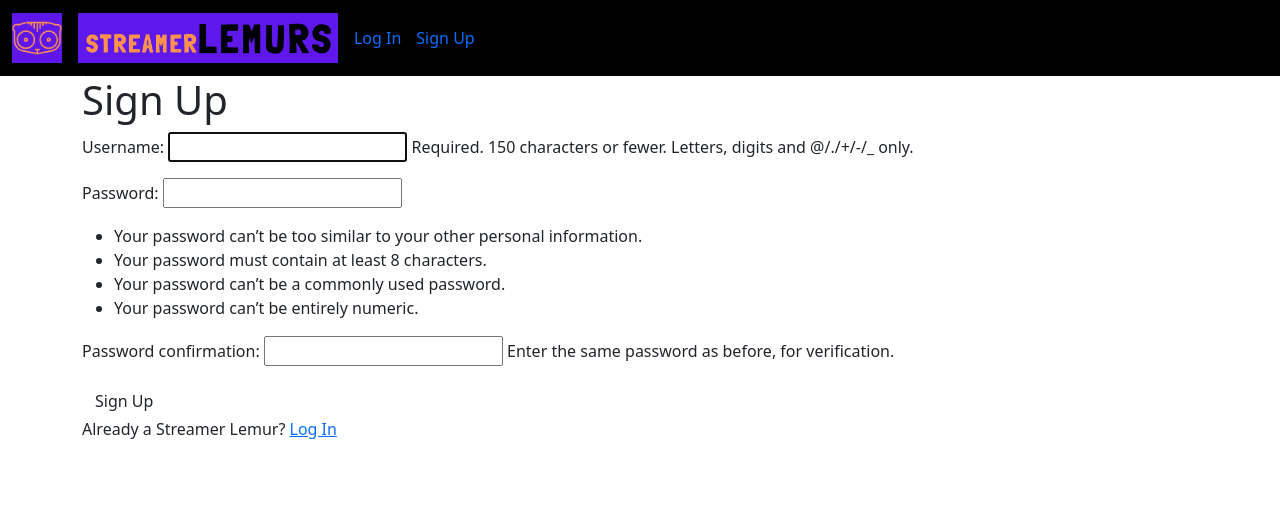
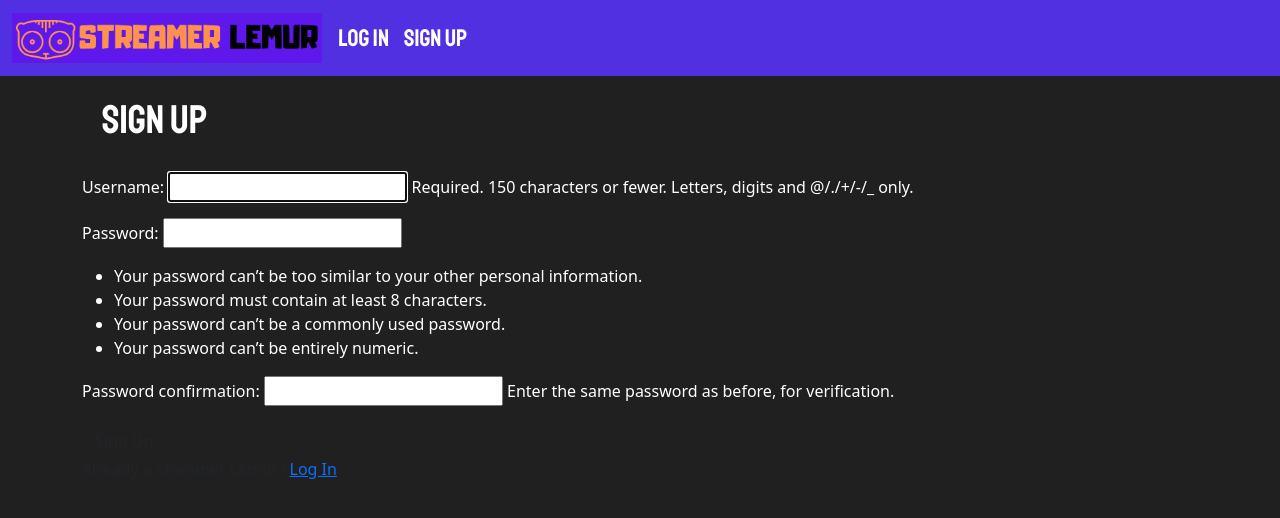
Before and after one commit to michaelfeet/streamer-lemur, a Django app: page /accounts/signup/ in a window 1280 px wide. Shown: the top 518 px of the page. Run offline with Django 4.2, Linux system fonts and the light colour scheme.

Commit message:
css update/base.html style update

```diff
--- a/main_app/static/css/style.css
+++ b/main_app/static/css/style.css
@@ -1,3 +1,15 @@
+body {
+    font-family: 'Staatliches', cursive;
+}
+
+h1 {
+    padding: 20px;
+    font-weight: 300;
+    font-family: 'Staatliches', cursive;
+    color: white;
+
+}
+
 .logo {
     padding: 100px;
 }
@@ -7,12 +19,30 @@ form {
     margin-left: auto;
     margin-right: auto;
     text-align: left;
+    color: white;
+
 }
 
 nav li {
     padding-right: 15px;
+
 }
 
 nav li a {
     text-decoration: none;
+    font-family: 'Staatliches', cursive;
+    color: white;
+    font-size: x-large;
 }
+
+nav li:hover a{
+    color: orange;
+}
+
+.btn {
+    color: white;
+}
+
+.-content, .card-content {
+    padding: 15px;
+}
--- a/main_app/templates/base.html
+++ b/main_app/templates/base.html
@@ -15,28 +15,31 @@
     <script src="https://cdn.jsdelivr.net/npm/bootstrap@5.2.0/dist/js/bootstrap.bundle.min.js"
         integrity="sha384-A3rJD856KowSb7dwlZdYEkO39Gagi7vIsF0jrRAoQmDKKtQBHUuLZ9AsSv4jD4Xa"
         crossorigin="anonymous"></script>
+    <link rel="preconnect" href="https://fonts.googleapis.com">
+    <link rel="preconnect" href="https://fonts.gstatic.com" crossorigin>
+    <link href="https://fonts.googleapis.com/css2?family=Staatliches&display=swap" rel="stylesheet">
 </head>
 
-<body style="background-color: white">
+<body style="background-color: rgb(33, 32, 32);">
     <header>
-        <nav style="background-color: black;" class="navbar navbar-expand-lg">
+        <nav style= "background-color: rgb(81, 48, 226);" class="navbar navbar-expand-lg">
             <div class="container-fluid">
                 <button class="navbar-toggler" type="button" data-bs-toggle="collapse"
                     data-bs-target="#navbarTogglerDemo01" aria-controls="navbarTogglerDemo01" aria-expanded="false"
                     aria-label="Toggle navigation">
                     <span class="navbar-toggler-icon"></span>
                 </button>
+                <a class="navbar-brand" href="#"><img src="{% static '/img/nav.png' %}" alt="LogoName" width=""
+                  height="50"></a>
                 <div class="collapse navbar-collapse" id="navbarTogglerDemo01">
-                    <a class="navbar-brand" href="#"><img src="{% static '/img/lemurface.png' %}" alt="Logo" width="50"
-                            height="50"></a>
-                    <a class="navbar-brand" href="#"><img src="{% static '/img/name.png' %}" alt="LogoName" width=""
-                            height="50"></a>
                     <ul class="navbar-nav me-auto mb-2 mb-lg-0">
                         <!-- changes below -->
                         {% if user.is_authenticated %}
                         <li><a href="{% url 'media_create' %}">Add Media</a></li>
                         <li><a href="{% url 'media_index' %}">View All Media</a></li>
                         <li><a href="{% url 'journals_index' %}">View My Journals</a></li>
+                    </ul>
+                    <ul class="nav navbar-nav navbar-right">
                         <li><a href="{% url 'logout' %}">Log Out</a></li>
                         {% else %}
                         <li><a href="{% url 'login' %}">Log In</a></li>
```
Also changed, not shown: main_app/static/img/name.png (deleted), main_app/static/img/nav.png (added).
